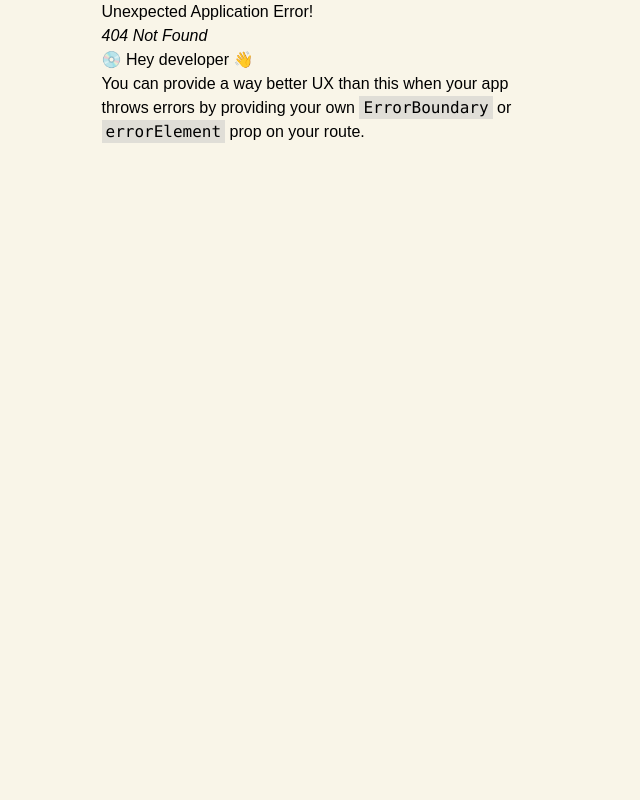
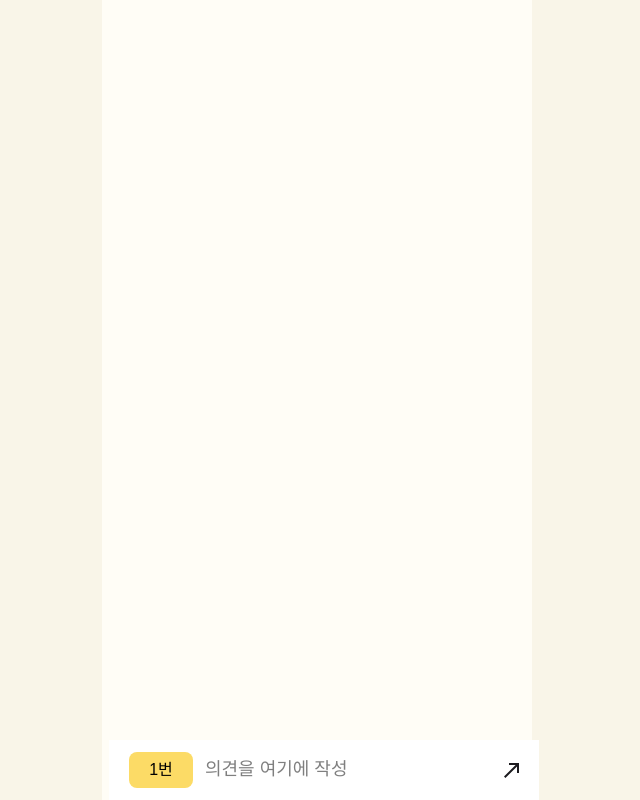
Before and after one commit to p-checkmate/frontend, a React app: page /debate-test in a window 1280 px wide. Before the commit this address had no page. Shown: the whole page, without its empty margins (316-956 px from the left). Built offline with nearby package versions, Linux system fonts and the light colour scheme; the HTML template or start-up script is replaced by a standard one; a web font is replaced by a local one.

Commit message:
feat: 토론 Input 컴포넌트

```diff
--- /dev/null
+++ b/src/assets/index.ts
@@ -0,0 +1,3 @@
+import SendIcon from "@/assets/icons/send.svg?react";
+
+export { SendIcon };
--- /dev/null
+++ b/src/components/common/input/DebateInput.tsx
@@ -0,0 +1,60 @@
+import { useState } from "react";
+import { cn } from "@/utils/cn";
+import { Input } from "@/components";
+import PositionToggle from "@/components/toggle/PositionToggle";
+import { SendIcon } from "@/assets";
+
+type DebateSide = 1 | 2;
+type OpinionBarType = "default" | "vs";
+
+interface DebateOpinionBarProps {
+  type?: OpinionBarType;
+  onSubmit?: (params: { side: DebateSide; content: string }) => void;
+}
+
+const DebateOpinionBar: React.FC<DebateOpinionBarProps> = ({
+  type = "default",
+  onSubmit,
+}) => {
+  const [side, setSide] = useState<DebateSide>(1);
+  const [content, setContent] = useState("");
+
+  const handleSubmit = () => {
+    if (!content.trim()) return;
+    onSubmit?.({ side, content: content.trim() });
+    setContent("");
+  };
+
+  return (
+    <div className="bg-white px-5 py-3">
+      <div className="flex items-center gap-3">
+        {/* 진영 토글 버튼 (옵션) */}
+        {type === "vs" && (
+          <PositionToggle value={side} onSideChange={setSide} />
+        )}
+
+        {/* 입력창 */}
+        <div className="flex-1">
+          <Input
+            variant="default"
+            placeholder="의견을 여기에 작성"
+            value={content}
+            onChange={(e) => setContent(e.target.value)}
+            fullWidth
+            className={cn(
+              "border-none bg-transparent px-0 h-auto text-body3",
+              "focus:ring-0 focus:outline-none placeholder:text-body3",
+            )}
+          />
+        </div>
+
+        {/* 오른쪽 화살표 버튼 */}
+        <button onClick={handleSubmit}>
+          <SendIcon />
+        </button>
+      </div>
+    </div>
+  );
+};
+
+export default DebateOpinionBar;
--- /dev/null
+++ b/src/components/test/DebateTest.tsx
@@ -0,0 +1,16 @@
+// ex) DebateDetailPage.tsx
+import OpinionWriteBar from "../common/input/DebateInput";
+
+const DebateDetailPage = () => {
+  return (
+    <div className="bg-beige1 min-h-screen pb-[60px]">
+      {/* 위쪽 토론 내용들... */}
+
+      <div className="fixed bottom-0 left-1/2 w-full max-w-[430px] -translate-x-1/2">
+        <OpinionWriteBar type="vs" />
+      </div>
+    </div>
+  );
+};
+
+export default DebateDetailPage;
--- /dev/null
+++ b/src/components/toggle/PositionToggle.tsx
@@ -0,0 +1,51 @@
+import * as React from "react";
+import { cn } from "@/utils/cn";
+
+type DebateSide = 1 | 2;
+
+interface PositionToggleProps extends React.ButtonHTMLAttributes<HTMLButtonElement> {
+  value: DebateSide;
+  onSideChange?: (next: DebateSide) => void;
+}
+
+const SIDE_STYLES: Record<DebateSide, string> = {
+  1: "bg-yellow text-black",
+  2: "bg-green1 text-white",
+};
+
+const PositionToggle: React.FC<PositionToggleProps> = ({
+  value,
+  onSideChange,
+  className,
+  disabled,
+  ...props
+}) => {
+  const handleClick = () => {
+    if (disabled) return;
+    const next = value === 1 ? 2 : 1;
+    onSideChange?.(next);
+  };
+
+  return (
+    <button
+      type="button"
+      disabled={disabled}
+      onClick={handleClick}
+      aria-pressed
+      className={cn(
+        "inline-flex items-center justify-center",
+        "rounded-m w-16 h-9 text-body3",
+        "border border-transparent",
+        "transition-colors duration-150",
+        SIDE_STYLES[value],
+        disabled && "opacity-60 cursor-not-allowed",
+        className,
+      )}
+      {...props}
+    >
+      {value}번
+    </button>
+  );
+};
+
+export default PositionToggle;
--- a/src/routes/route.tsx
+++ b/src/routes/route.tsx
@@ -2,6 +2,7 @@ import { createBrowserRouter } from "react-router-dom";
 import HomePage from "@/pages/main/Homepage";
 import TestImagePage from "@/components/test/ImageTest";
 import InputPlayground from "@/components/test/InputTest";
+import DebateDetailPage from "@/components/test/DebateTest";
 
 export const router = createBrowserRouter([
   {
@@ -16,4 +17,8 @@ export const router = createBrowserRouter([
     path: "/test-image",
     element: <TestImagePage />,
   },
+  {
+    path: "/debate-test",
+    element: <DebateDetailPage />,
+  },
 ]);
--- /dev/null
+++ b/src/types/svg.d.ts
@@ -0,0 +1,14 @@
+declare module "*.svg" {
+  const src: string;
+  export default src;
+}
+
+declare module "*.svg?react" {
+  import * as React from "react";
+
+  const ReactComponent: React.FunctionComponent<
+    React.SVGProps<SVGSVGElement> & { title?: string }
+  >;
+
+  export default ReactComponent;
+}
```
Also changed, not shown: src/assets/icons/send.svg (added).
